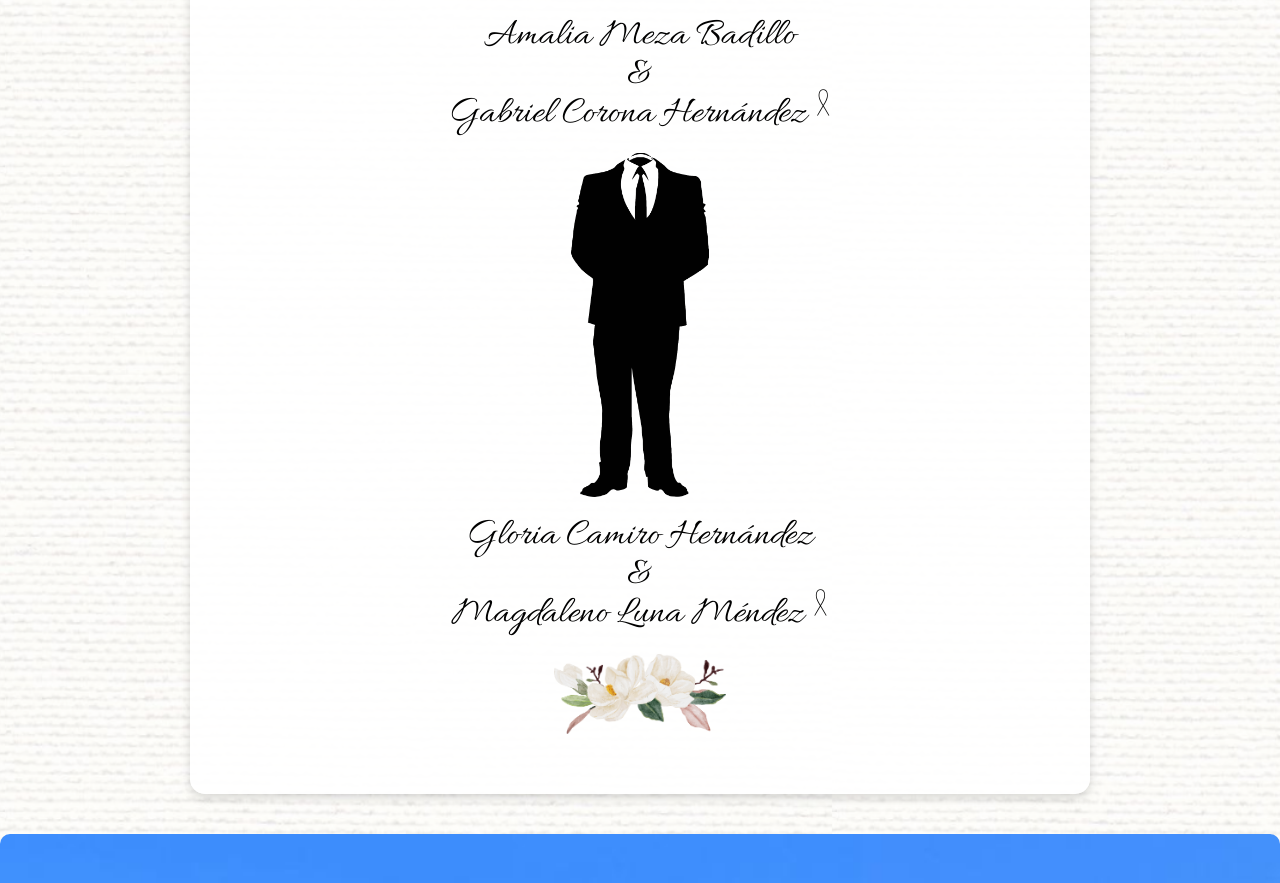
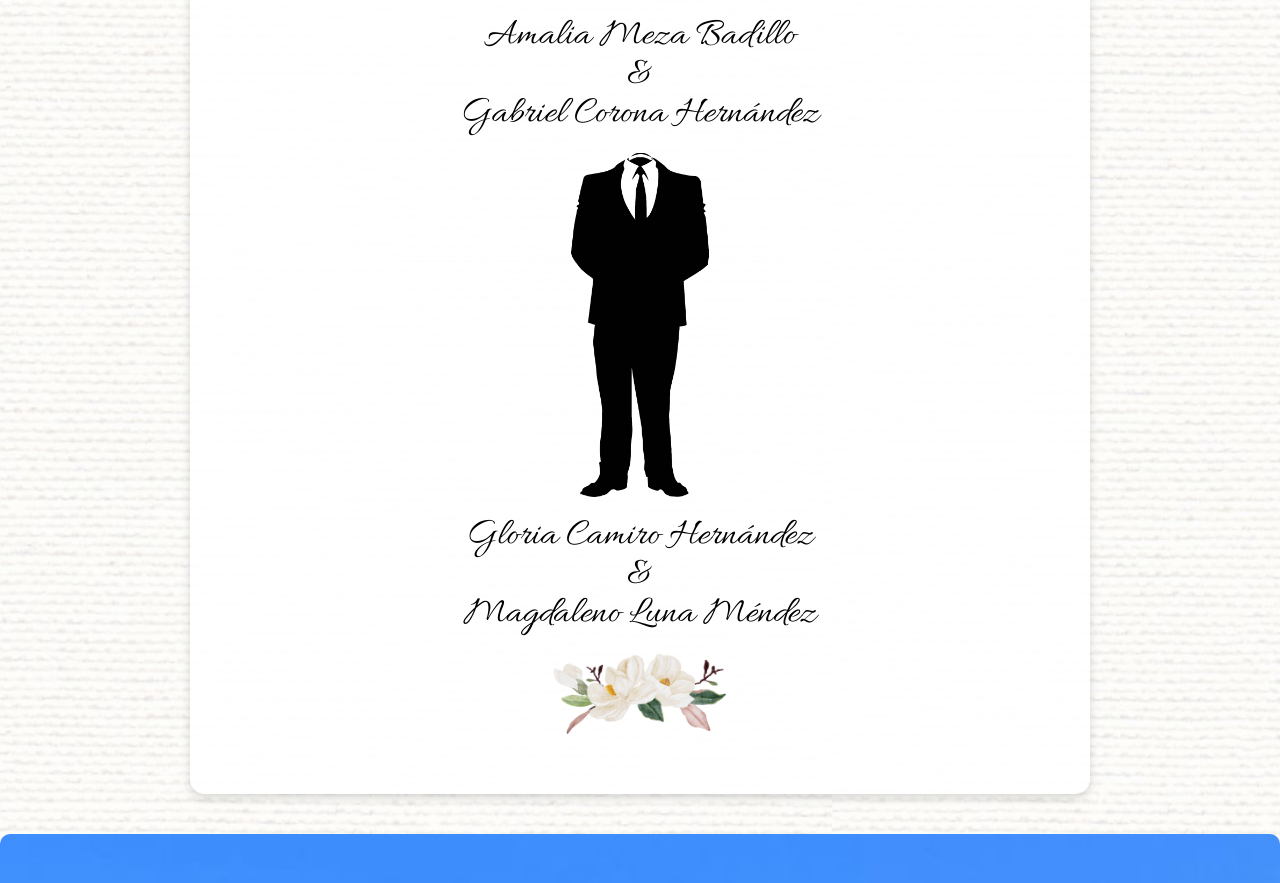
Before and after one commit to BenssZ/revision, a plain HTML site: page index.html in a window 1280 px wide. Shown: the part 4898-5781 px from the top of the page. Drawn offline with Linux system fonts and the light colour scheme.

Commit message:
Update index.html

```diff
--- a/index.html
+++ b/index.html
@@ -73,11 +73,11 @@
         <img src="fotos/vestido.png" alt="Imagen inferior 1" class="imagen-inferior">
         <p class="nombre">Amalia Meza Badillo</p>
          <p class="nombre"> & </p>
-          <p class="nombre">Gabriel Corona Hernández 𓍲</p>
+          <p class="nombre">Gabriel Corona Hernández</p>
         <img src="fotos/trajes.png" alt="Imagen inferior 1" class="imagen-inferior">
         <p class="nombre">Gloria Camiro Hernández</p>
         <p class="nombre">&</p>
-        <p class="nombre">Magdaleno Luna Méndez 𓍲</p>
+        <p class="nombre">Magdaleno Luna Méndez</p>
          <img src="fotos/rosasdos.png" alt="Imagen inferior 2" class="imagen-inferior">
     </section>
 
```
